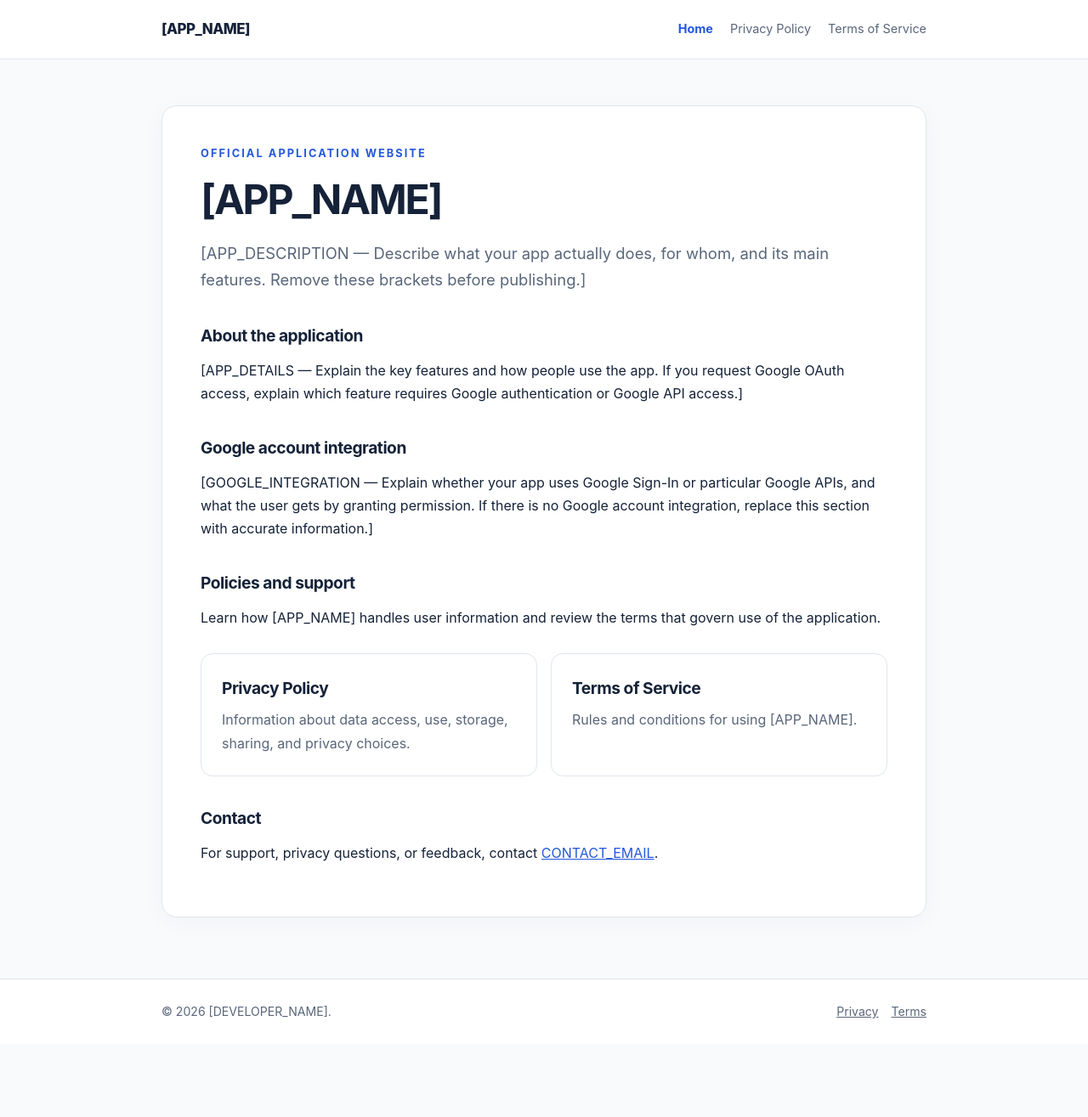
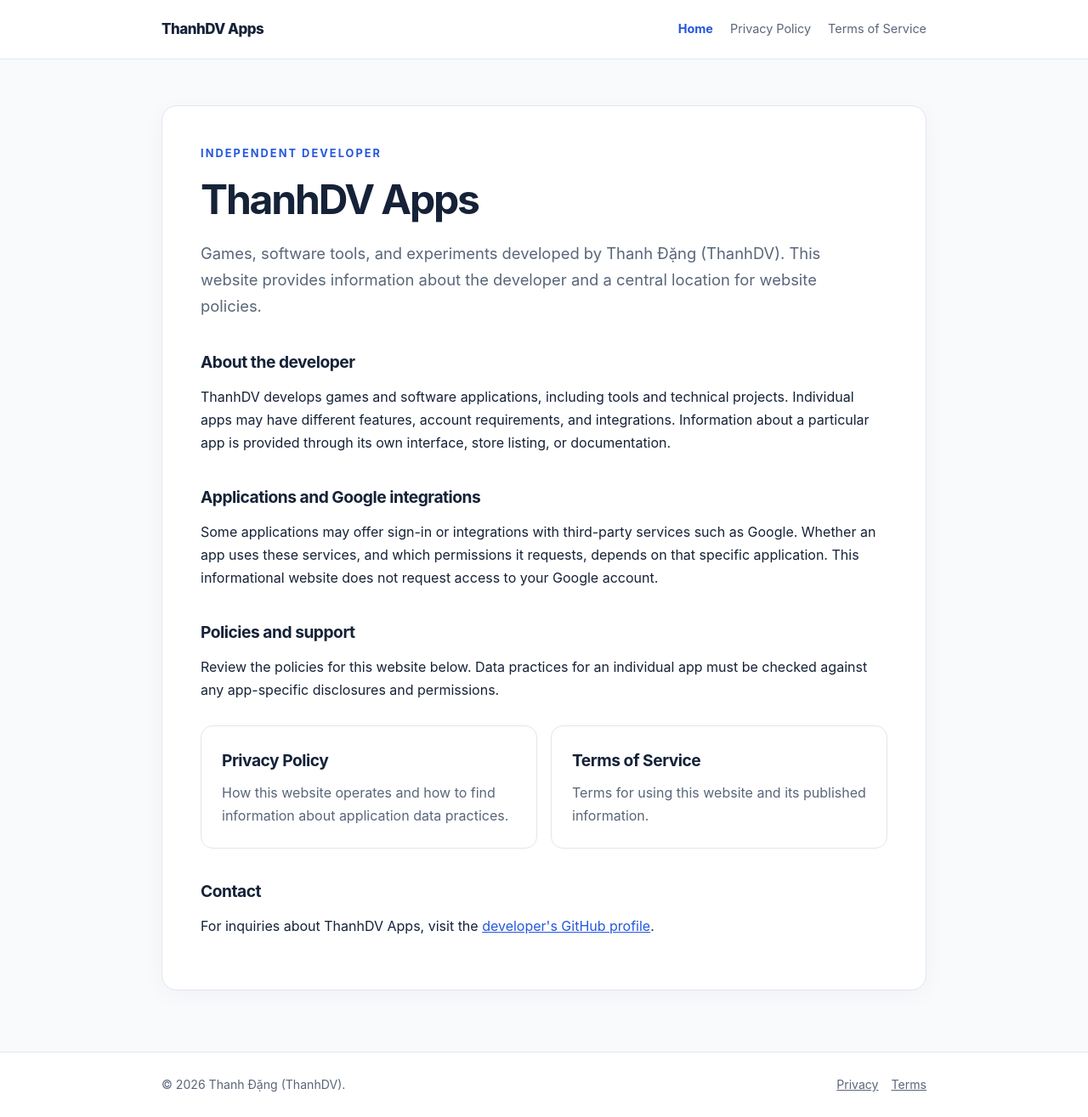
Before and after one commit to ThanhDV143/LegalPages, a plain HTML site: page index.html in a window 1280 px wide. Shown: the whole page at 85% size. Before the commit the page ends 1229 px from the top, so only its background shows below. Drawn offline with Linux system fonts and the light colour scheme.

Commit message:
Replace starter placeholders in index.html

```diff
--- a/index.html
+++ b/index.html
@@ -1,9 +1,9 @@
 <!doctype html>
-<html lang="en"><head><meta charset="utf-8"><meta name="viewport" content="width=device-width, initial-scale=1"><meta name="description" content="Official information and legal policies for [APP_NAME]."><title>[APP_NAME] — Official Website</title><link rel="stylesheet" href="style.css"></head>
-<body><header class="top"><div class="wrap"><a class="brand" href="./">[APP_NAME]</a><nav class="nav" aria-label="Main navigation"><a href="./" aria-current="page">Home</a><a href="privacy.html">Privacy Policy</a><a href="terms.html">Terms of Service</a></nav></div></header>
-<main class="wrap"><article class="surface"><div class="kicker">Official application website</div><h1>[APP_NAME]</h1><p class="lead">[APP_DESCRIPTION — Describe what your app actually does, for whom, and its main features. Remove these brackets before publishing.]</p>
-<h2>About the application</h2><p>[APP_DETAILS — Explain the key features and how people use the app. If you request Google OAuth access, explain which feature requires Google authentication or Google API access.]</p>
-<h2>Google account integration</h2><p>[GOOGLE_INTEGRATION — Explain whether your app uses Google Sign-In or particular Google APIs, and what the user gets by granting permission. If there is no Google account integration, replace this section with accurate information.]</p>
-<h2>Policies and support</h2><p>Learn how [APP_NAME] handles user information and review the terms that govern use of the application.</p><div class="cards"><a class="tile" href="privacy.html"><h2>Privacy Policy</h2><p>Information about data access, use, storage, sharing, and privacy choices.</p></a><a class="tile" href="terms.html"><h2>Terms of Service</h2><p>Rules and conditions for using [APP_NAME].</p></a></div>
-<h2>Contact</h2><p>For support, privacy questions, or feedback, contact <a href="mailto:CONTACT_EMAIL">CONTACT_EMAIL</a>.</p></article></main>
-<footer><div class="wrap"><span>© 2026 [DEVELOPER_NAME].</span><span><a href="privacy.html">Privacy</a><a href="terms.html">Terms</a></span></div></footer></body></html>
+<html lang="en"><head><meta charset="utf-8"><meta name="viewport" content="width=device-width, initial-scale=1"><meta name="description" content="ThanhDV Apps — independent games and software tools by Thanh Đặng, with official website information and legal policies."><title>ThanhDV Apps — Official Website</title><link rel="stylesheet" href="style.css"></head>
+<body><header class="top"><div class="wrap"><a class="brand" href="./">ThanhDV Apps</a><nav class="nav" aria-label="Main navigation"><a href="./" aria-current="page">Home</a><a href="privacy.html">Privacy Policy</a><a href="terms.html">Terms of Service</a></nav></div></header>
+<main class="wrap"><article class="surface"><div class="kicker">Independent developer</div><h1>ThanhDV Apps</h1><p class="lead">Games, software tools, and experiments developed by Thanh Đặng (ThanhDV). This website provides information about the developer and a central location for website policies.</p>
+<h2>About the developer</h2><p>ThanhDV develops games and software applications, including tools and technical projects. Individual apps may have different features, account requirements, and integrations. Information about a particular app is provided through its own interface, store listing, or documentation.</p>
+<h2>Applications and Google integrations</h2><p>Some applications may offer sign-in or integrations with third-party services such as Google. Whether an app uses these services, and which permissions it requests, depends on that specific application. This informational website does not request access to your Google account.</p>
+<h2>Policies and support</h2><p>Review the policies for this website below. Data practices for an individual app must be checked against any app-specific disclosures and permissions.</p><div class="cards"><a class="tile" href="privacy.html"><h2>Privacy Policy</h2><p>How this website operates and how to find information about application data practices.</p></a><a class="tile" href="terms.html"><h2>Terms of Service</h2><p>Terms for using this website and its published information.</p></a></div>
+<h2>Contact</h2><p>For inquiries about ThanhDV Apps, visit the <a href="https://github.com/ThanhDV143">developer's GitHub profile</a>.</p></article></main>
+<footer><div class="wrap"><span>© 2026 Thanh Đặng (ThanhDV).</span><span><a href="privacy.html">Privacy</a><a href="terms.html">Terms</a></span></div></footer></body></html>
```
